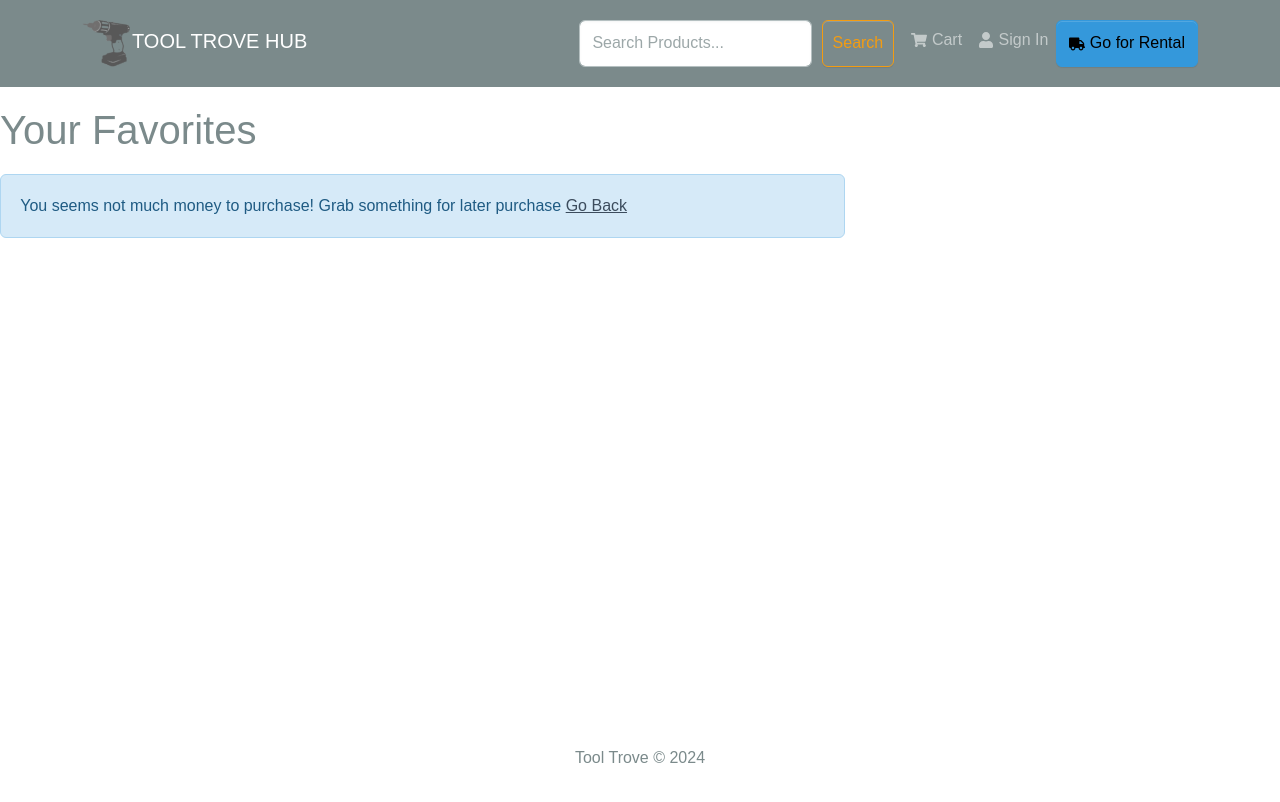
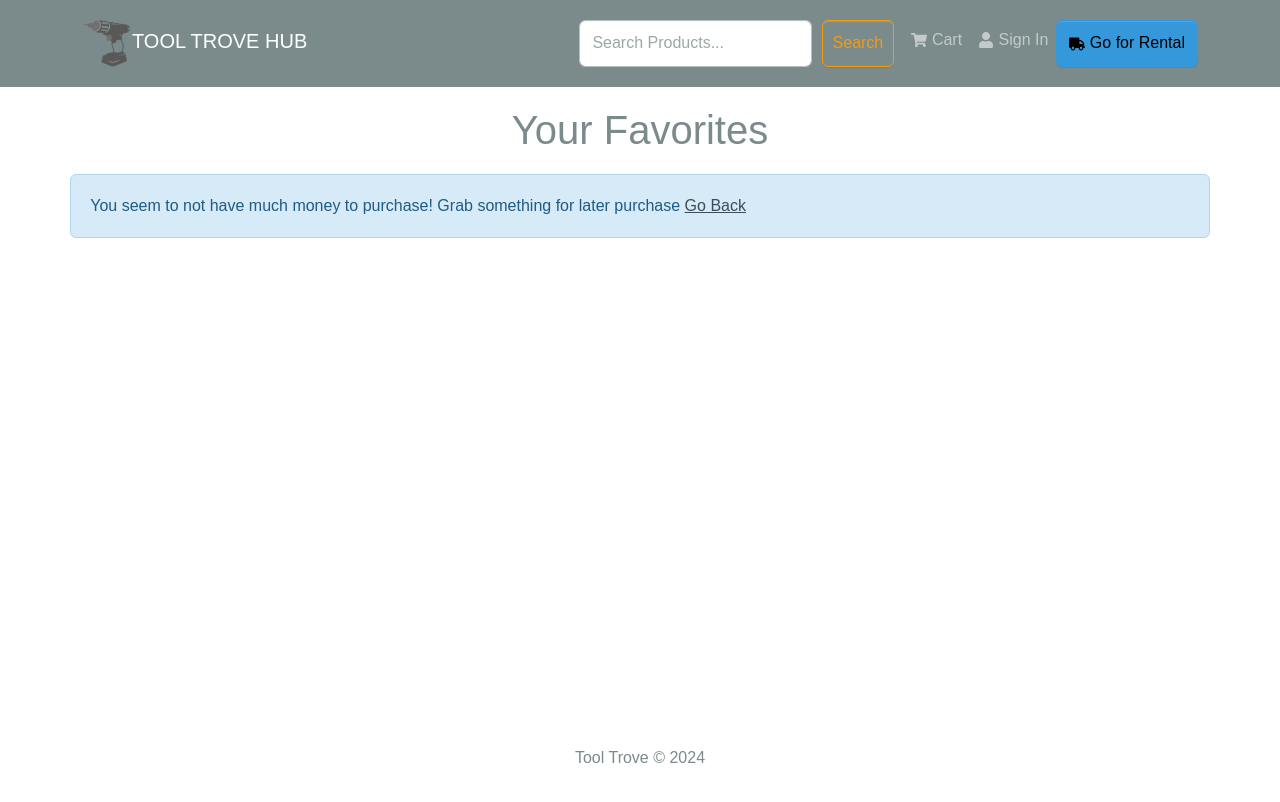
Before and after one commit to SARATH0899/20MCA246-MainProject, a React (Create React App) app in the folder ToolTrove/frontend/: page /wishlist in a window 1280 px wide. Shown: the top 802 px of the page. Built offline with nearby package versions, Linux system fonts and the light colour scheme; what @react-pdf/renderer would draw is missing.

Commit message:
UI fixes

```diff
--- a/ToolTrove/frontend/src/screens/WishlistScreen.jsx
+++ b/ToolTrove/frontend/src/screens/WishlistScreen.jsx
@@ -1,15 +1,11 @@
-import { Link } from 'react-router-dom';
-import { useDispatch, useSelector } from 'react-redux';
-import {
-  Row,
-  Col,
-  ListGroup,
-  Image,
-  Button,
-} from 'react-bootstrap';
-import { FaTrash } from 'react-icons/fa';
-import Message from '../components/Message';
-import { addToWishlist, removeFromWishlist } from '../slices/wishlistSlice';
+import React from "react";
+import { Link } from "react-router-dom";
+import { useDispatch, useSelector } from "react-redux";
+import { Row, Col, ListGroup, Image, Button, Container } from "react-bootstrap";
+import { FaTrash } from "react-icons/fa";
+import Message from "../components/Message";
+import { addToWishlist, removeFromWishlist } from "../slices/wishlistSlice";
+import { addToCart } from "../slices/cartSlice";
 
 const WishlistScreen = () => {
   const dispatch = useDispatch();
@@ -25,16 +21,23 @@ const WishlistScreen = () => {
     dispatch(removeFromWishlist(id));
   };
 
+  const addToCartHandler = (product) => {
+    dispatch(addToCart(product));
+  };
+
   return (
+    <Container>
       <Row>
-          <Col md={8}>
-            <h1 style={{ marginBottom: '20px' }}>Your Favorites</h1>
+        <h1 style={{ marginBottom: "20px", textAlign: "center" }}>
+          Your Favorites
+        </h1>
         {wishlistItems.length === 0 ? (
           <Message>
-                You seems not much money to purchase! Grab something for later purchase <Link to='/'>Go Back</Link>
+            You seem to not have much money to purchase! Grab something for
+            later purchase <Link to="/">Go Back</Link>
           </Message>
         ) : (
-              <ListGroup variant='flush'>
+          <ListGroup variant="flush">
             {wishlistItems.map((item) => (
               <ListGroup.Item key={item._id}>
                 <Row>
@@ -47,27 +50,36 @@ const WishlistScreen = () => {
                   <Col md={2}>₹{item.price}</Col>
                   <Col md={2}>
                     <Button
-                          type='button'
-                          variant='light'
+                      type="button"
+                      variant="light"
                       onClick={() => addToWishlistHandler(item, item.qty - 1)}
                       disabled={item.qty === 1}
                     >
                       -
                     </Button>
-                        <span style={{ margin: '0 5px' }}>{item.qty}</span>
+                    <span style={{ margin: "0 5px" }}>{item.qty}</span>
                     <Button
-                          type='button'
-                          variant='light'
+                      type="button"
+                      variant="light"
                       onClick={() => addToWishlistHandler(item, item.qty + 1)}
                       disabled={item.qty === item.countInStock}
                     >
                       +
                     </Button>
                   </Col>
+                  <Col md={1}>
+                    <Button
+                      type="button"
+                      variant="light"
+                      onClick={() => addToCartHandler(item)}
+                    >
+                      Add to Cart
+                    </Button>
+                  </Col>
                   <Col md={2}>
                     <Button
-                          type='button'
-                          variant='light'
+                      type="button"
+                      variant="light"
                       onClick={() => removeFromWishlistHandler(item._id)}
                     >
                       <FaTrash />
@@ -78,8 +90,8 @@ const WishlistScreen = () => {
             ))}
           </ListGroup>
         )}
-          </Col>
       </Row>
+    </Container>
   );
 };
 
```
Lines whose indentation alone changed are shown as unchanged.
